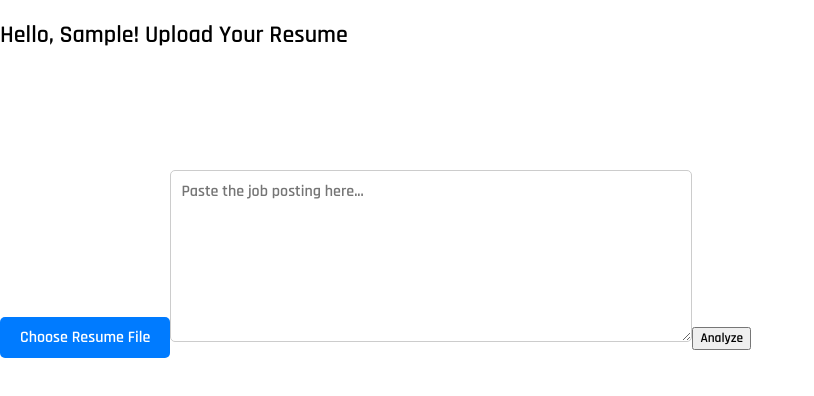
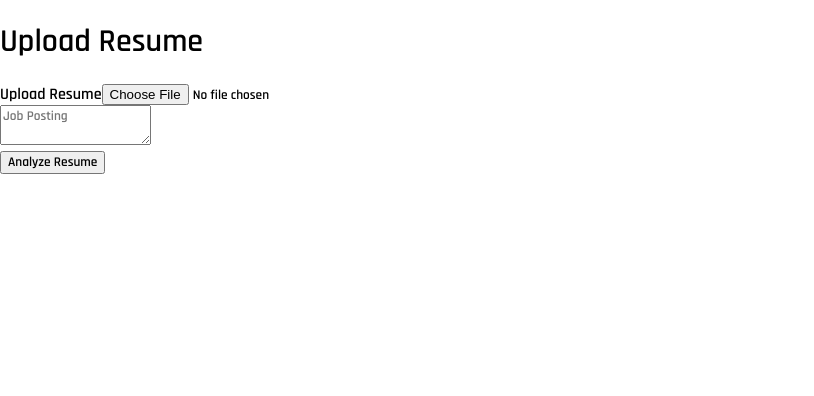
Before and after one commit to paulmorales7/AI-Resume-Analyzer, a React (Create React App) app in the folder resume-analyzer/ai-resume-analyzer-ui/: page / in a window 1280 px wide. Both pictures are taken after typing "Sample" into the empty fields and a click on the button "Submit". Shown: the top 396 px of the page, without its empty margins (0-814 px from the left). Built offline with nearby package versions, Linux system fonts and the light colour scheme.

Commit message:
restructured the prompts for ai call but calls are too large still. Figuring out how to reduce token usage

```diff
--- a/resume-analyzer/ai-resume-analyzer-ui/src/App.js
+++ b/resume-analyzer/ai-resume-analyzer-ui/src/App.js
@@ -4,25 +4,30 @@ import ResumeUpload from './components/ResumeUpload';
 import Analysis from './components/Analysis';
 
 const App = () => {
-  const [step, setStep] = useState(1);
-  const [userName, setUserName] = useState('');
-  const [results, setResults] = useState(null);
+  const [step, setStep] = useState('landing'); // Manage the step to control component flow
+  const [analysisData, setAnalysisData] = useState(null); // Store analysis data
 
-  const handleNameSubmit = (name) => {
-    setUserName(name);
-    setStep(2);
+  // Function to handle name submit (for LandingPage)
+  const onNameSubmit = (name) => {
+    console.log("Name submitted:", name); // Can handle name logic here
+    setStep('upload'); // Change step to show the upload component after submitting the name
   };
 
-  const handleAnalysisComplete = (data) => {
-    setResults(data);
-    setStep(3);
+  // Function to pass AI feedback data to App
+  const handleAnalysisData = (data) => {
+    setAnalysisData(data); // Set analysis data
+    setStep('analysis'); // Switch to Analysis page
+  };
+
+  const handleBackToUpload = () => {
+    setStep('upload');
   };
 
   return (
     <div>
-      {step === 1 && <LandingPage onNameSubmit={handleNameSubmit} />}
-      {step === 2 && <ResumeUpload userName={userName} onAnalysisComplete={handleAnalysisComplete} />}
-      {step === 3 && <Analysis results={results} />}
+      {step === 'landing' && <LandingPage onNameSubmit={onNameSubmit} />}
+      {step === 'upload' && <ResumeUpload setAnalysisData={handleAnalysisData} />}
+      {step === 'analysis' && <Analysis data={analysisData} onBack={handleBackToUpload} />}
     </div>
   );
 };
--- a/resume-analyzer/ai-resume-analyzer-ui/src/components/Analysis.js
+++ b/resume-analyzer/ai-resume-analyzer-ui/src/components/Analysis.js
@@ -1,57 +1,35 @@
-import React from "react";
+import React from 'react';
 import styles from './Analysis.module.css';
 
-const Analysis = ({ results }) => {
+const Analysis = ({ analysisData }) => {
+  if (!analysisData) {
+    return <div>Loading...</div>; // or any other loading indicator
+  }
 
-    if (!results) {
-        return <p>No results available, please upload a resume and job posting first.</p>;
-    }
+  const { keywords, missingRequirements, feedback } = analysisData;
 
-    return(
-        <div className={styles.resultsContainer}>
-            <h3>Analysis Results</h3>
+  // Add default values in case the properties are undefined
+  const keywordsList = keywords && keywords.length > 0 ? keywords : 'No keywords provided';
+  const missingRequirementsText = missingRequirements || 'No missing requirements provided';
+  const feedbackText = feedback || 'No feedback provided';
 
-            {/* Display Compatibility Score */}
-            <h4>Compatibility Score:</h4>
-            {results.compatibility ? (
-                <p>{results.compatibility}%</p>
-            ) : (
-                <p>No compatibility score available.</p>
-            )}
-
-            {/* Display Missing Requirements */}
-            <h4>Missing Requirements:</h4>
-            {results.missingRequirements && results.missingRequirements.length > 0 ? (
-                <ul>
-                    {results.missingRequirements.map((req, index) => (
-                        <li key={index}>{req}</li>
-                    ))}
-                </ul>
-            ) : (
-                <p>No missing requirements identified.</p>
-            )}
-
-            {/* Display Suggested Keywords */}
-            <h4>Suggested Keywords:</h4>
-            {results.keywords && results.keywords.length > 0 ? (
-                <ul>
-                    {results.keywords.map((keyword, index) => (
-                        <li key={index}>{keyword}</li>
-                    ))}
-                </ul>
-            ) : (
-                <p>No suggested keywords available.</p>
-            )}
-
-            {/* Display Feedback */}
-            <h4>Feedback:</h4>
-            {results.feedback ? (
-                <p>{results.feedback}</p>
-            ) : (
-                <p>No feedback available.</p>
-            )}
-        </div>
-    );
+  return (
+    <div>
+      <h2>AI Analysis</h2>
+      <div>
+        <h3>Keywords</h3>
+        <p>{keywordsList}</p>
+      </div>
+      <div>
+        <h3>Missing Requirements</h3>
+        <p>{missingRequirementsText}</p>
+      </div>
+      <div>
+        <h3>Feedback</h3>
+        <p>{feedbackText}</p>
+      </div>
+    </div>
+  );
 };
 
 export default Analysis;
--- a/resume-analyzer/ai-resume-analyzer-ui/src/components/ResumeUpload.js
+++ b/resume-analyzer/ai-resume-analyzer-ui/src/components/ResumeUpload.js
@@ -1,83 +1,98 @@
 import React, { useState } from 'react';
-import styles from './ResumeUpload.module.css';
+import styles from './ResumeUpload.module.css'; // Assuming you are using CSS Modules
 
-const ResumeUpload = ({ userName, onAnalysisComplete }) => {
-  const [selectedFile, setSelectedFile] = useState(null);
+const ResumeUpload = ({ setAnalysisData }) => {
+  const [resumeFile, setResumeFile] = useState(null);
   const [jobPosting, setJobPosting] = useState('');
-  const [uploadStatus, setUploadStatus] = useState('');
+  const [loading, setLoading] = useState(false);  // To manage loading state
+  const [errorMessage, setErrorMessage] = useState(''); // To show errors to the user
 
-  // Handle File Upload
   const handleFileChange = (e) => {
-    setSelectedFile(e.target.files[0]);
+    setResumeFile(e.target.files[0]);
   };
 
-  // Handle Job Posting Text Change
   const handleJobPostingChange = (e) => {
     setJobPosting(e.target.value);
   };
 
-  // Handle Analyze Button Click
   const handleSubmit = async (e) => {
     e.preventDefault();
-    if (!selectedFile || !jobPosting.trim()) {
-      setUploadStatus('Please upload a resume and paste the job posting.');
+
+    if (!resumeFile || !jobPosting) {
+      alert("Please upload a resume and provide a job posting.");
       return;
     }
 
+    setLoading(true);  // Set loading to true when starting the request
+    setErrorMessage('');  // Clear previous errors
+
+    // Prepare the form data for the API request
     const formData = new FormData();
-    formData.append('resume', selectedFile);
-    formData.append('jobPosting', jobPosting);
+    formData.append("resume", resumeFile);
+    formData.append("jobPosting", jobPosting);
 
     try {
-      const response = await fetch('http://localhost:8080/api/ai-analyze-resume', {
-        method: 'POST',
+      // Send the POST request to the backend for AI analysis
+      const response = await fetch("http://localhost:8080/api/analyze-resume", {
+        method: "POST",
         body: formData,
       });
 
+      if (!response.ok) {
+        throw new Error('Error: ' + response.statusText);
+      }
+
       const data = await response.json();
 
-      if (response.ok) {
-        setUploadStatus("Resume successfully analyzed");
-        onAnalysisComplete(data);
+      if (data) {
+        // Log the AI response in the terminal (VS Code)
+        console.log("AI Feedback:", data);
+
+        // Pass the AI data to App.js through the setAnalysisData function
+        setAnalysisData(data);
       } else {
-        setUploadStatus(data.error || "Error analyzing resume.");
+        console.log("No data received from AI.");
+        setErrorMessage('No data received from AI.');
       }
     } catch (error) {
-      setUploadStatus(`Error uploading file: ${error.message}`);
+      console.error("Error uploading file:", error);
+      setErrorMessage('There was an error processing your request. Please try again.');
+    } finally {
+      setLoading(false);  // Set loading to false once the request is complete
     }
   };
 
   return (
-    <div className={styles.uploadContainer}>
-      <h2>Hello, {userName}! Upload Your Resume</h2>
-
-      {/* File Upload Input */}
-      <label htmlFor="resume-upload" className={styles.customFileUpload}>
-        {selectedFile ? selectedFile.name : 'Choose Resume File'}
+    <div>
+      <h1>Upload Resume</h1>
+      <form onSubmit={handleSubmit}>
+        <div className={`form-group ${styles.formGroup}`}>
+          <label htmlFor="resume-upload" className={`${styles.uploadLabel}`}>
+            Upload Resume
           </label>
           <input
             type="file"
             id="resume-upload"
-        accept=".pdf,.doc,.docx"
             onChange={handleFileChange}
-        style={{ display: 'none' }}
+            className={`${styles.fileInput}`}
           />
+        </div>
 
-      {/* Job Posting Text Area */}
+        <div className={`form-group ${styles.formGroup}`}>
           <textarea
-        className={styles.uploadTextArea}
-        placeholder="Paste the job posting here..."
+            placeholder="Job Posting"
             value={jobPosting}
             onChange={handleJobPostingChange}
+            className={`${styles.uploadTextArea}`}
           />
+        </div>
 
-      {/* Analyze Button */}
-      <button onClick={handleSubmit} className={styles.analyzeButton}>
-        Analyze
+        <button type="submit" className={`${styles.analyzeButton}`} disabled={loading}>
+          {loading ? 'Analyzing...' : 'Analyze Resume'}
         </button>
+      </form>
 
-      {/* Upload Status */}
-      {uploadStatus && <p>{uploadStatus}</p>}
+      {errorMessage && <div className={styles.errorMessage}>{errorMessage}</div>}
     </div>
   );
 };
--- a/resume-analyzer/ai-resume-analyzer-ui/src/components/ResumeUpload.module.css
+++ b/resume-analyzer/ai-resume-analyzer-ui/src/components/ResumeUpload.module.css
@@ -1,23 +1,24 @@
-.uploadTextArea {
+.upload-label {
+    font-size: 18px;
+    color: #333;
+    padding: 10px;
+  }
+
+  .file-input {
+    margin-top: 10px;
+    padding: 8px;
+  }
+
+  .job-posting-textbox {
     width: 100%;
-    max-width: 500px;
     height: 150px;
-    padding: 10px;
-    font-size: 16px;
-    border: 1px solid #ccc;
-    border-radius: 5px;
-    resize: vertical; /* Allows user to expand it */
-    margin-top: 100px;
-}
+    margin-top: 20px;
+  }
 
-.customFileUpload {
-    display: inline-block;
-    padding: 10px 20px;
-    font-size: 16px;
-    font-weight: bold;
+  .analyze-button {
+    background-color: #4CAF50;
     color: white;
-    background-color: #007bff;
+    padding: 15px 20px;
     border: none;
-    border-radius: 5px;
     cursor: pointer;
-}
+  }
```
Also changed, not shown: 16 other files (tests, documents, lock files or other folders). Lines whose indentation alone changed are shown as unchanged.
